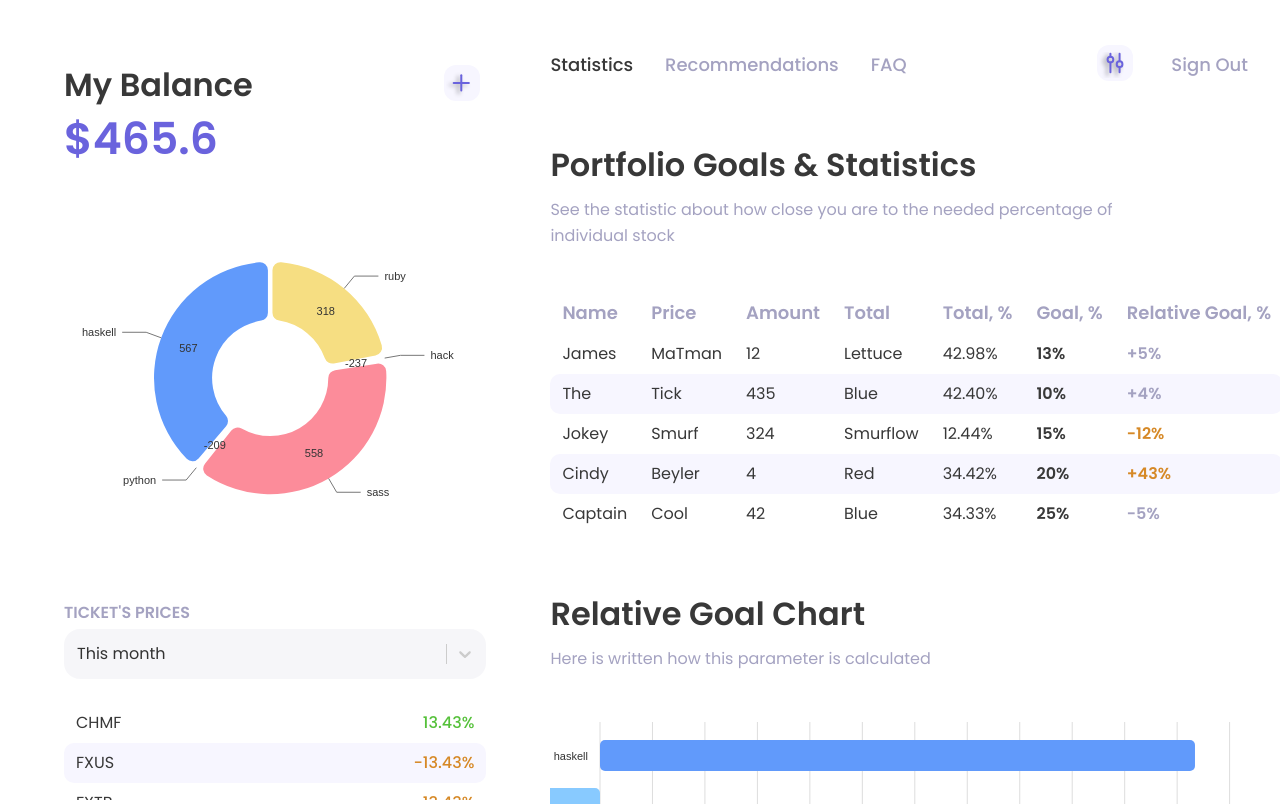
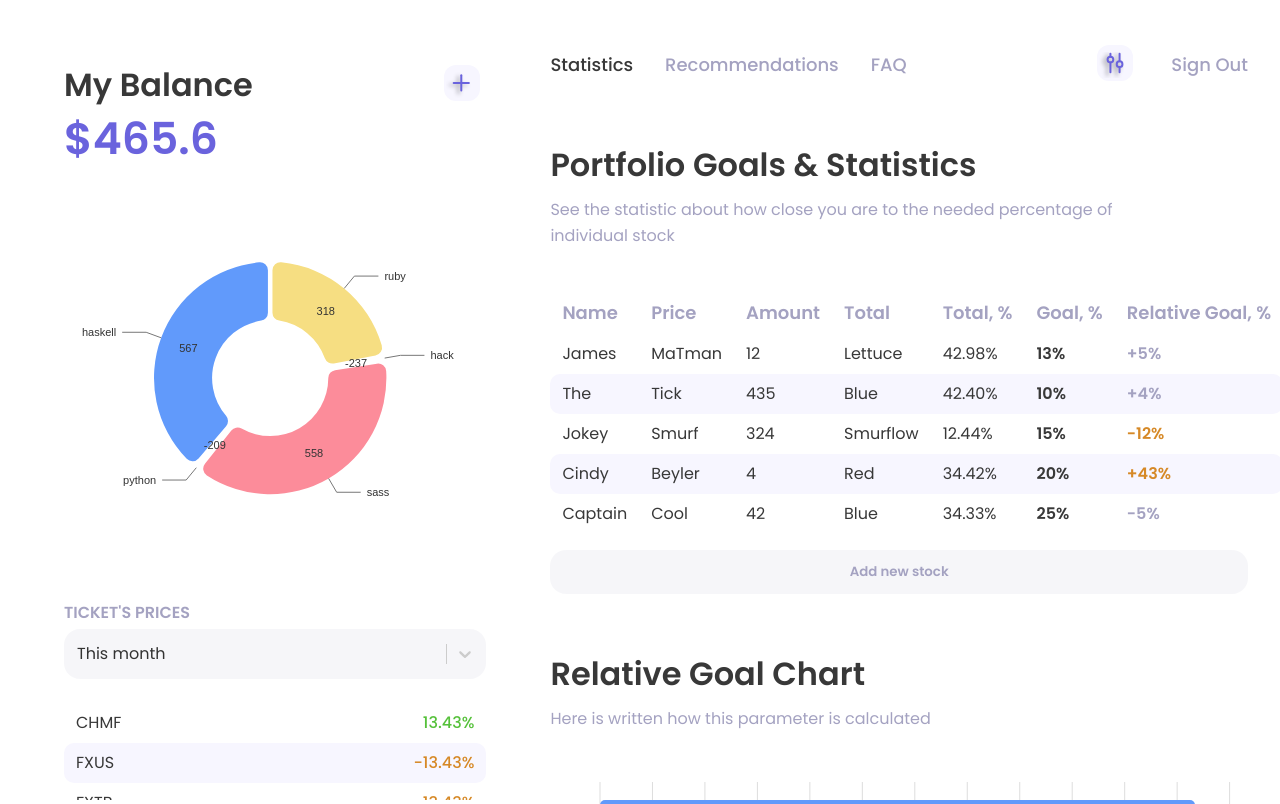
Before and after one commit to bacebu4/investing, a React (Create React App) app: page / in a window 1280 px wide. Built offline with nearby package versions, Linux system fonts and the light colour scheme.

Commit message:
layout: added button for opening new stocks modal

```diff
--- a/src/containers/Statistics.tsx
+++ b/src/containers/Statistics.tsx
@@ -1,5 +1,7 @@
 import React from "react";
+import { BaseButton } from "../components/BaseButton";
 import { ExplanationText } from "../components/ExplanationText";
+import { FlexBox } from "../components/FlexBox";
 import { HorizontalBar } from "../components/HorizontalBar";
 import { InfoCard } from "../components/InfoCard";
 import { TableStats } from "../components/TableStats";
@@ -18,6 +20,12 @@ export const Statistics: React.FC = () => {
         </ExplanationText>
 
         <TableStats />
+
+        <FlexBox pr="32px">
+          <BaseButton mt="16px" color="gray">
+            Add new stock
+          </BaseButton>
+        </FlexBox>
       </section>
 
       <section>
```
